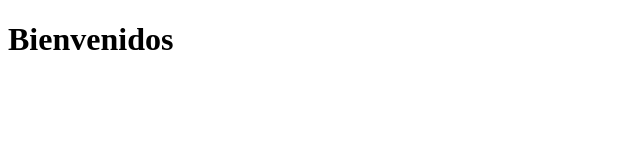
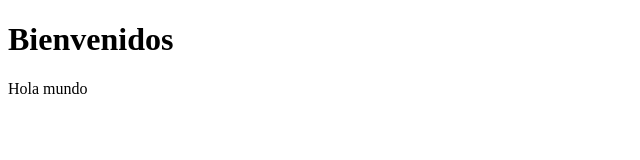
Before and after one commit to SebasMV/Proyecto21F, a plain HTML site: page index.html in a window 1280 px wide. Shown: the whole page, without its empty margins (0-640 px from the left). Drawn offline with Linux system fonts and the light colour scheme.

Commit message:
Agrego parrafo

```diff
--- a/index.html
+++ b/index.html
@@ -8,5 +8,8 @@
 </head>
 <body>
     <h1>Bienvenidos</h1>
+    <p>
+        Hola mundo
+    </p>
 </body>
 </html>
```
